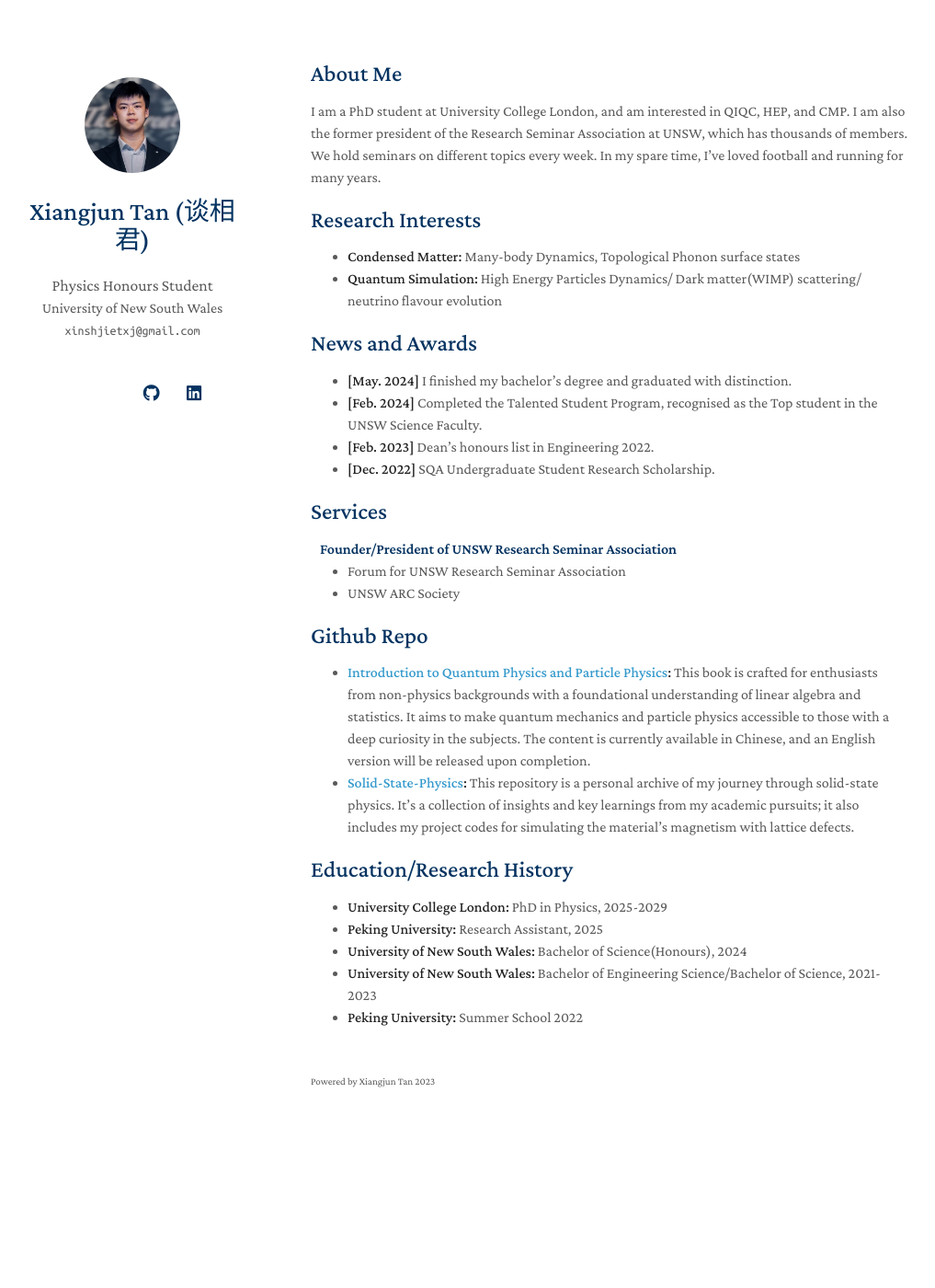
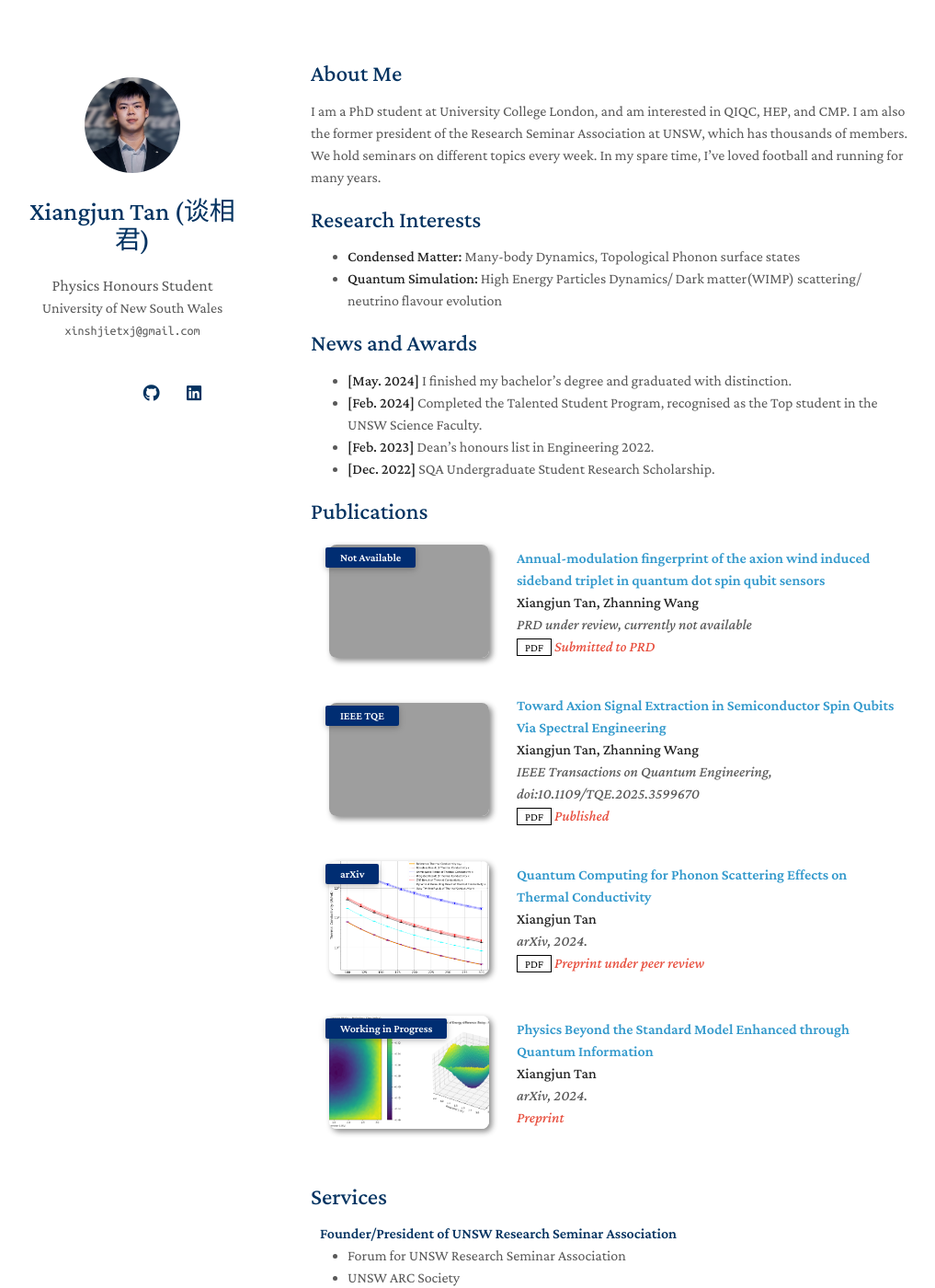
Before and after one commit to xiangjun-tan/xiangjun-tan.github.io, a Jekyll site: the page built from index.md, in a window 1280 px wide and 1400 px high. Shown: the whole window at 92% size, without its empty margins (132-1149 px from the left). Built offline with Jekyll 4.4.1, drawn with Linux system fonts in a browser that asks for light colours; nearby versions of some CDN libraries; a style sheet for code colours, icons or effects is not loaded; our own code applies the rules of GitHub Pages for plain Markdown files; grey boxes are pictures that could not be loaded.

Commit message:
Update index.md

```diff
--- a/index.md
+++ b/index.md
@@ -22,7 +22,7 @@ I am a PhD student at University College London, and am interested in QIQC, HEP,
 - **[Dec. 2022]** SQA Undergraduate Student Research Scholarship.
 
 <!-- {% include_relative _includes/publications.md %} -->
-<!-- {% include_relative _includes/publications.md %} -->
+{% include_relative _includes/publications.md %}
 {% include_relative _includes/services.md %}
 
 ## Github Repo
```
